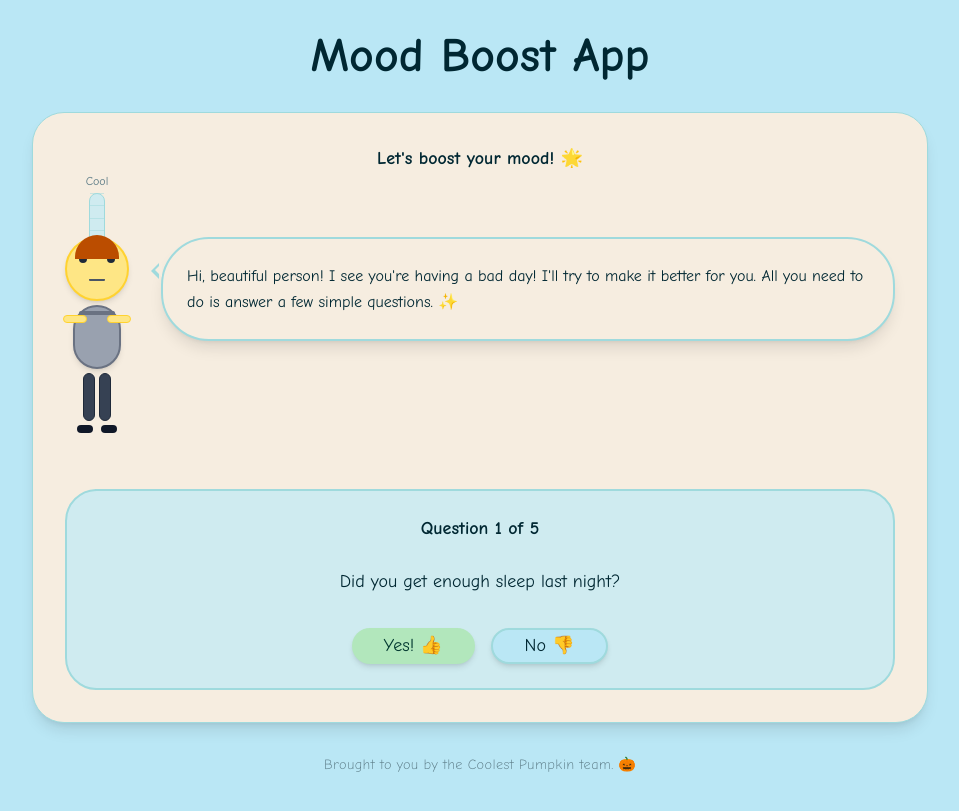
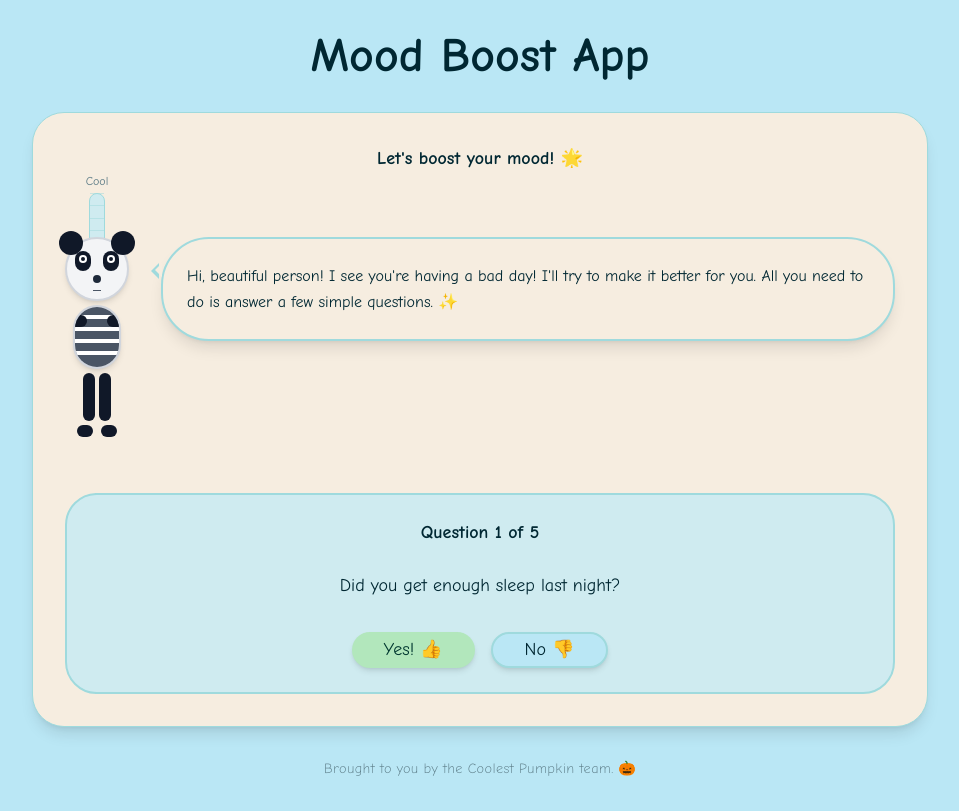
Before and after one commit to AlonaHlobina/mood-boost-web-app, a React (Vite) app: page / in a window 1280 px wide. Shown: the whole page, without its empty margins (160-1119 px from the left). Built offline with nearby package versions, Linux system fonts and the light colour scheme.

Commit message:
Generated by Spark: use this picture of panda for the cartoon-style figure

```diff
--- a/src/App.tsx
+++ b/src/App.tsx
@@ -151,67 +151,99 @@ function App() {
                 </div>
               </div>
 
-              {/* Human Figure */}
+              {/* Cool Panda Figure */}
               <div className={`relative animate-bounce-slow ${coolnessHeight >= 80 ? 'coolness-high' : ''}`}>
-                {/* Head */}
-                <div className="w-16 h-16 bg-amber-200 rounded-full border-2 border-amber-300 mx-auto mb-1 relative shadow-md">
-                  {/* Eyes */}
-                  <div className={`absolute top-4 left-3 w-2 h-2 bg-gray-800 rounded-full transition-all duration-500 ${
-                    coolnessHeight >= 80 ? 'animate-pulse' : ''
+                {/* Panda Head */}
+                <div className="w-16 h-16 bg-gray-100 rounded-full border-2 border-gray-300 mx-auto mb-1 relative shadow-md">
+                  {/* Ears */}
+                  <div className="absolute -top-2 -left-2 w-6 h-6 bg-gray-900 rounded-full"></div>
+                  <div className="absolute -top-2 -right-2 w-6 h-6 bg-gray-900 rounded-full"></div>
+
+                  {/* Sunglasses (when cool) or Regular Eyes */}
+                  {coolnessHeight >= 60 ? (
+                    <>
+                      {/* Cool Sunglasses */}
+                      <div className="absolute top-3 left-2 right-2 h-4 bg-gray-800 rounded-lg border border-gray-900">
+                        {/* Left lens with palm tree reflection */}
+                        <div className="absolute left-0 top-0 w-5 h-4 bg-gradient-to-b from-cyan-400 to-blue-500 rounded-l-lg overflow-hidden">
+                          <div className="absolute bottom-1 left-1/2 transform -translate-x-1/2 w-1 h-2 bg-green-800"></div>
+                          <div className="absolute bottom-2 left-1/2 transform -translate-x-1/2 w-2 h-1 bg-green-600 rounded-full"></div>
+                          <div className="absolute top-0 right-0 w-1 h-1 bg-white rounded-full"></div>
+                        </div>
+                        {/* Right lens with palm tree reflection */}
+                        <div className="absolute right-0 top-0 w-5 h-4 bg-gradient-to-b from-cyan-400 to-blue-500 rounded-r-lg overflow-hidden">
+                          <div className="absolute bottom-1 left-1/2 transform -translate-x-1/2 w-1 h-2 bg-green-800"></div>
+                          <div className="absolute bottom-2 left-1/2 transform -translate-x-1/2 w-2 h-1 bg-green-600 rounded-full"></div>
+                          <div className="absolute top-0 right-0 w-1 h-1 bg-white rounded-full"></div>
+                        </div>
+                        {/* Bridge */}
+                        <div className="absolute top-1 left-1/2 transform -translate-x-1/2 w-1 h-2 bg-gray-700"></div>
+                      </div>
+                    </>
+                  ) : (
+                    <>
+                      {/* Regular Panda Eyes */}
+                      <div className="absolute top-3 left-2 w-4 h-5 bg-gray-900 rounded-full">
+                        <div className="absolute top-1 left-1 w-2 h-2 bg-white rounded-full">
+                          <div className="absolute top-0.5 left-0.5 w-1 h-1 bg-gray-900 rounded-full"></div>
+                        </div>
+                      </div>
+                      <div className="absolute top-3 right-2 w-4 h-5 bg-gray-900 rounded-full">
+                        <div className="absolute top-1 right-1 w-2 h-2 bg-white rounded-full">
+                          <div className="absolute top-0.5 right-0.5 w-1 h-1 bg-gray-900 rounded-full"></div>
+                        </div>
+                      </div>
+                    </>
+                  )}
+
+                  {/* Nose */}
+                  <div className="absolute bottom-4 left-1/2 transform -translate-x-1/2 w-2 h-2 bg-gray-800 rounded-full"></div>
+
+                  {/* Mouth */}
+                  <div className={`absolute bottom-2 left-1/2 transform -translate-x-1/2 transition-all duration-500 ${
+                    coolnessHeight >= 80 ? 'w-4 h-2 bg-red-600 rounded-full' :
+                    coolnessHeight >= 40 ? 'w-3 h-1 border-b-2 border-gray-800' : 'w-2 h-1 border-b border-gray-600'
                   }`}></div>
-                  <div className={`absolute top-4 right-3 w-2 h-2 bg-gray-800 rounded-full transition-all duration-500 ${
-                    coolnessHeight >= 80 ? 'animate-pulse' : ''
-                  }`}></div>
-                  {/* Eye sparkles when at high coolness */}
+                </div>
+
+                {/* Panda Body */}
+                <div className="w-12 h-16 bg-gray-100 rounded-lg mx-auto border-2 border-gray-300 shadow-md relative overflow-hidden">
+                  {/* Striped Shirt */}
+                  <div className={`absolute inset-0 transition-all duration-500 ${
+                    coolnessHeight >= 80 ? 'bg-gradient-to-b from-blue-600 to-blue-700' :
+                    coolnessHeight >= 40 ? 'bg-blue-600' : 'bg-gray-600'
+                  }`}>
+                    {/* White stripes */}
+                    <div className="absolute top-2 left-0 right-0 h-1 bg-white"></div>
+                    <div className="absolute top-5 left-0 right-0 h-1 bg-white"></div>
+                    <div className="absolute top-8 left-0 right-0 h-1 bg-white"></div>
+                    <div className="absolute top-11 left-0 right-0 h-1 bg-white"></div>
+                  </div>
+
+                  {/* Arms */}
+                  <div className="absolute -left-3 top-2 w-6 h-3 bg-gray-900 rounded-full"></div>
+                  <div className="absolute -right-3 top-2 w-6 h-3 bg-gray-900 rounded-full"></div>
+
+                  {/* Cool sparkles when at high coolness */}
                   {coolnessHeight >= 80 && (
                     <>
-                      <div className="absolute top-3 left-2 w-1 h-1 bg-white rounded-full animate-ping"></div>
-                      <div className="absolute top-3 right-2 w-1 h-1 bg-white rounded-full animate-ping"></div>
-                    </>
-                  )}
-                  {/* Mouth */}
-                  <div className={`absolute bottom-3 left-1/2 transform -translate-x-1/2 w-4 h-2 border-b-2 transition-all duration-500 ${
-                    coolnessHeight >= 80 ? 'border-green-600 rounded-b-full' :
-                    coolnessHeight >= 40 ? 'border-yellow-600' : 'border-gray-600 rotate-180 rounded-t-full'
-                  }`}></div>
-                  {/* Hair */}
-                  <div className="absolute -top-1 left-2 right-2 h-6 bg-amber-700 rounded-t-full"></div>
-                </div>
-
-                {/* Body */}
-                <div className={`w-12 h-16 rounded-lg mx-auto border-2 shadow-md relative transition-all duration-500 ${
-                  coolnessHeight >= 80 ? 'bg-yellow-400 border-yellow-500' :
-                  coolnessHeight >= 40 ? 'bg-blue-400 border-blue-500' : 'bg-gray-400 border-gray-500'
-                }`}>
-                  {/* Arms */}
-                  <div className="absolute -left-3 top-2 w-6 h-2 bg-amber-200 rounded-full border border-amber-300"></div>
-                  <div className="absolute -right-3 top-2 w-6 h-2 bg-amber-200 rounded-full border border-amber-300"></div>
-                  {/* Shirt details */}
-                  <div className={`absolute top-1 left-1 right-1 h-1 rounded transition-all duration-500 ${
-                    coolnessHeight >= 80 ? 'bg-yellow-500' :
-                    coolnessHeight >= 40 ? 'bg-blue-500' : 'bg-gray-500'
-                  }`}></div>
-
-                  {/* Cool effects when high coolness */}
-                  {coolnessHeight >= 80 && (
-                    <>
-                      <div className="absolute top-3 left-2 w-1 h-1 bg-white rounded-full animate-ping"></div>
-                      <div className="absolute top-3 right-2 w-1 h-1 bg-white rounded-full animate-ping"></div>
-                      <div className="absolute top-6 left-1/2 transform -translate-x-1/2 w-1 h-1 bg-white rounded-full animate-pulse"></div>
+                      <div className="absolute top-3 left-2 w-1 h-1 bg-yellow-300 rounded-full animate-ping"></div>
+                      <div className="absolute top-3 right-2 w-1 h-1 bg-yellow-300 rounded-full animate-ping"></div>
+                      <div className="absolute top-6 left-1/2 transform -translate-x-1/2 w-1 h-1 bg-yellow-300 rounded-full animate-pulse"></div>
                     </>
                   )}
                 </div>
 
-                {/* Legs */}
+                {/* Panda Legs */}
                 <div className="flex justify-center gap-1 mt-1">
-                  <div className="w-3 h-12 bg-gray-700 rounded-lg border border-gray-800"></div>
-                  <div className="w-3 h-12 bg-gray-700 rounded-lg border border-gray-800"></div>
+                  <div className="w-3 h-12 bg-gray-900 rounded-lg"></div>
+                  <div className="w-3 h-12 bg-gray-900 rounded-lg"></div>
                 </div>
 
-                {/* Feet */}
+                {/* Panda Feet */}
                 <div className="flex justify-center gap-2 mt-1">
-                  <div className="w-4 h-2 bg-gray-900 rounded-full"></div>
-                  <div className="w-4 h-2 bg-gray-900 rounded-full"></div>
+                  <div className="w-4 h-3 bg-gray-900 rounded-full"></div>
+                  <div className="w-4 h-3 bg-gray-900 rounded-full"></div>
                 </div>
               </div>
             </div>
```
